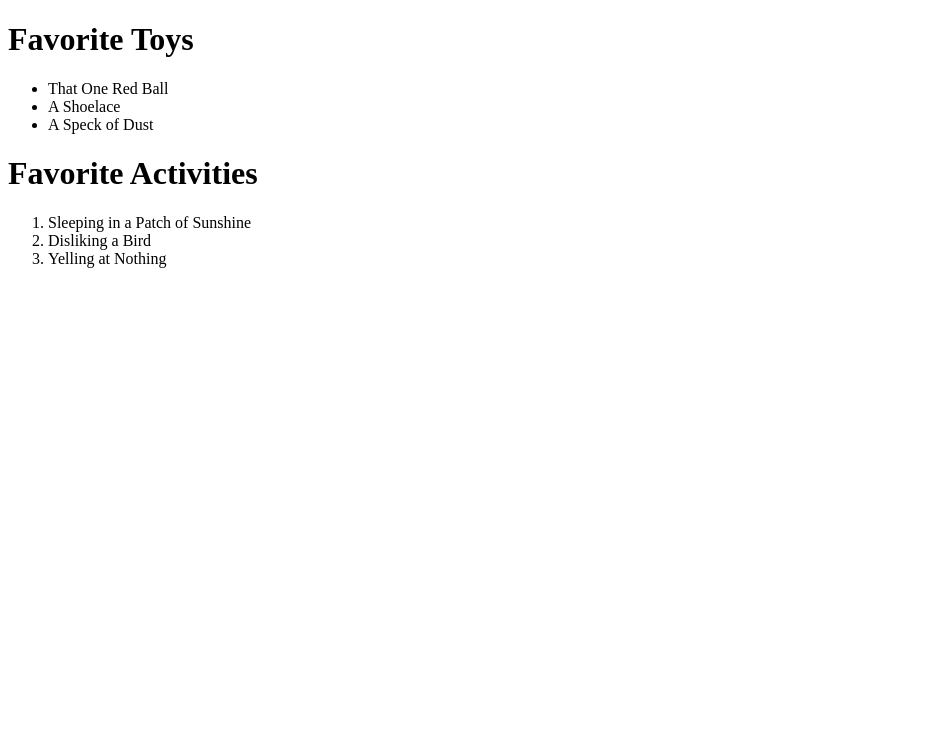
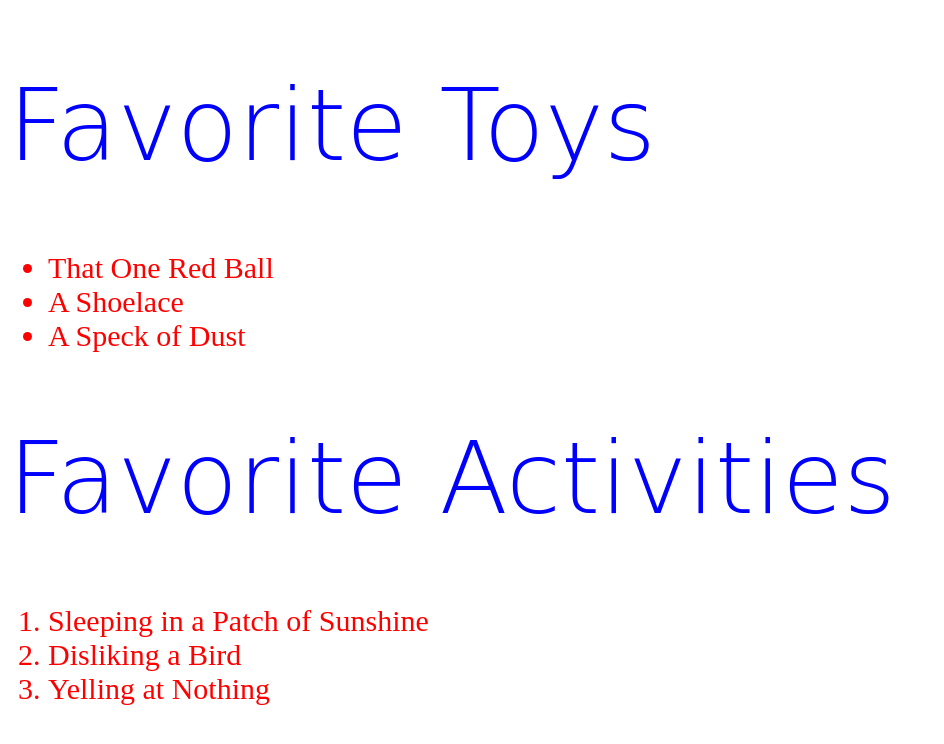
Before and after one commit to rogtobias/pet-site, a plain HTML site: page pet-site.html in a window 1280 px wide. Shown: the whole page, without its empty margins (0-944 px from the left). Drawn offline with Linux system fonts and the light colour scheme.

Commit message:
adds styles for pet site

```diff
--- /dev/null
+++ b/css/styles.css
@@ -0,0 +1,19 @@
+h1 {
+  color: blue;
+  font-family: cursive;
+  font-weight: lighter;
+}
+
+li {
+  color: red;
+  font-size: 30px;
+}
+
+body {
+  color: green;
+  font-size: 50px;
+}
+
+ul {
+  color: black;
+}
--- a/pet-site.html
+++ b/pet-site.html
@@ -2,6 +2,7 @@
 <html>
   <head>
     <title>My Cat Spot</title>
+    <link href="css/styles.css" rel="stylesheet" type="text/css">
   </head>
   <body>
     <h1>Favorite Toys</h1>
```
